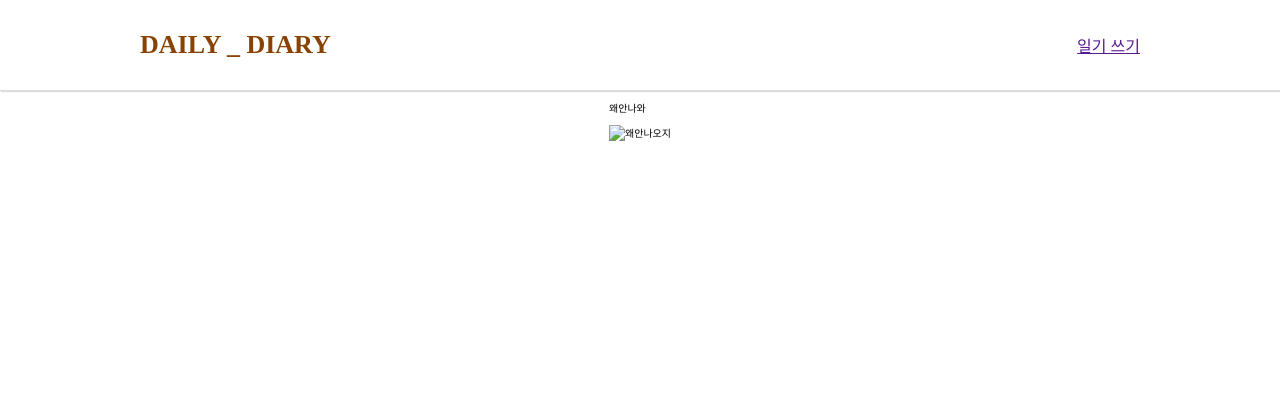
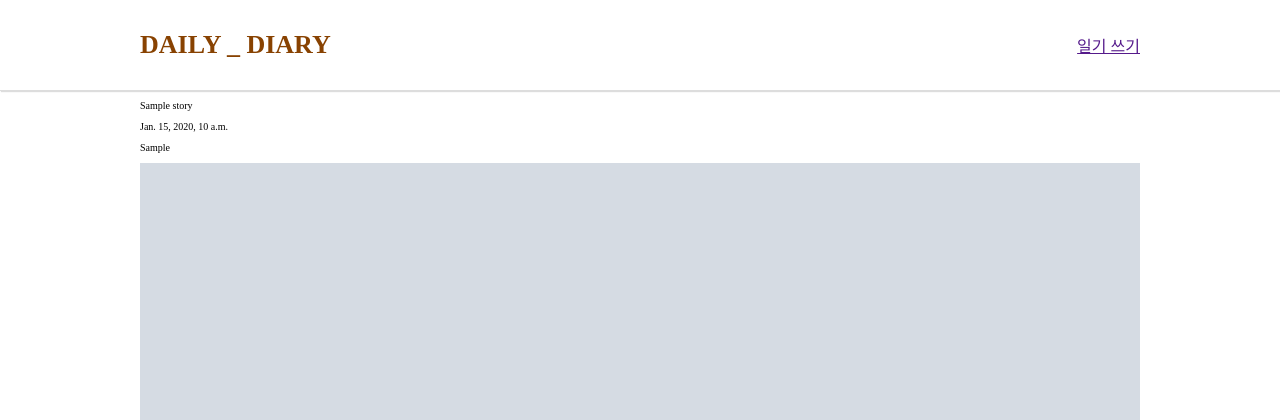
Before and after one commit to chae-heechan/Like_Lion_Django_Exercise, a Django app: page /1 in a window 1280 px wide. Shown: the top 420 px of the page. Before the commit the page ends 141 px from the top, so only its background shows below. Run offline with Django 3.2, Linux system fonts and the light colour scheme; tables that the repository leaves empty hold one stand-in row (values such as "Sample post"); grey boxes marked "Sample" are stand-in pictures; some web fonts are replaced.

Commit message:
feat: detail 페이지 생성

```diff
--- a/Diaryproject/diary/static/css/home.css
+++ b/Diaryproject/diary/static/css/home.css
@@ -67,6 +67,11 @@
     transform: scale(1);
     transition: all 0.2s ease-in-out;
 }
+
+.contents-button{
+    text-decoration-line: none;
+}
+
 .contents:hover{
     transform: scale(1.05);
 }
--- a/Diaryproject/diary/templates/detail.html
+++ b/Diaryproject/diary/templates/detail.html
@@ -5,13 +5,12 @@
 {% block content %}
 <div class="main-contaioner">
     <div class="">
-        <p>{{story.id}}</p>
-        <p class="detail-title">{{ story.title }}왜안나와</p>
+        <p class="detail-title">{{ story.title }}</p>
         <div class="detail-info">
             <p class="detiail-date">{{story.date}}</p>
             <p class="detail-weather">{{story.weather}}</p>
         </div>
-        <img src="{{ story.image.url }}" width="1000" alt="왜안나오지">
+        <img src="{{ story.image.url }}" width="1000" alt="사진">
         <p class="detail-content">{{story.content}}</p>
     </div>
 </div>
--- a/Diaryproject/diary/templates/home.html
+++ b/Diaryproject/diary/templates/home.html
@@ -18,7 +18,7 @@
     <div class="diary">
         <div>
             {% for story in story1 %}
-                <a href="{% url 'detail' story.id %}">
+                <a class="contents-button" href="{% url 'detail' story.id %}">
                     <div class="contents">
                         <img src="{{ story.image.url }}" width="300"alt="사진">
                         <p class="story-title">{{story.title}}</p>
@@ -28,7 +28,7 @@
         </div>
         <div>
             {% for story in story2 %}
-                <a href="{% url 'detail' story.id %}">
+                <a class="contents-button" href="{% url 'detail' story.id %}">
                     <div class="contents">
                         <img src="{{ story.image.url }}" width="300"alt="사진">
                         <p class="story-title">{{story.title}}</p>
@@ -38,7 +38,7 @@
         </div>
         <div>
             {% for story in story3 %}
-                <a href="{% url 'detail' story.id %}">
+                <a class="contents-button" href="{% url 'detail' story.id %}">
                     <div class="contents">
                         <img src="{{ story.image.url }}" width="300"alt="사진">
                         <p class="story-title">{{story.title}}</p>
--- a/Diaryproject/diary/views.py
+++ b/Diaryproject/diary/views.py
@@ -1,5 +1,5 @@
 from django.core import paginator
-from django.shortcuts import render, get_list_or_404
+from django.shortcuts import render, get_object_or_404
 from django.core.paginator import Paginator
 from .models import *
 
@@ -13,5 +13,5 @@
     return render(request, 'home.html', {"story1": card1, "story2" : card2, "story3" : card3})
 
 def detail(request, id):
-    story = get_list_or_404(Story, pk=id)
+    story = get_object_or_404(Story, pk=id)
     return render(request, 'detail.html', {'story':story})
```
